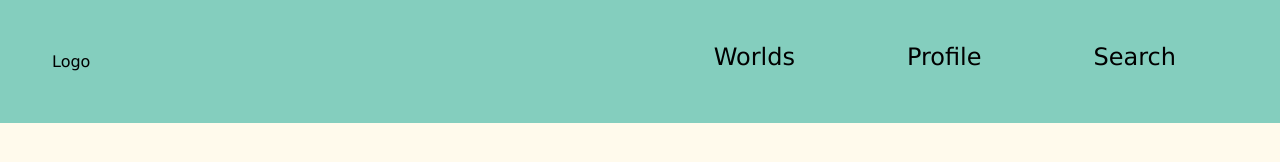
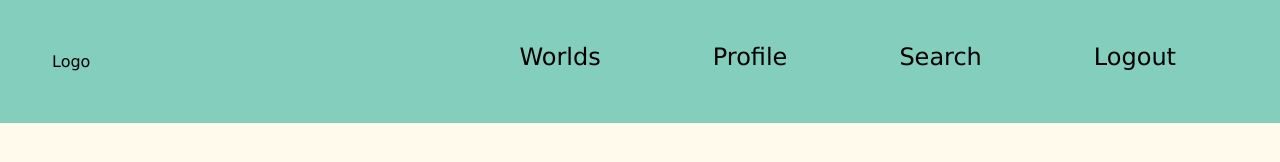
Before and after one commit to PetraHauk/YourAtlas_Fe, a website: page Js-template/html/article.html in a window 1280 px wide. Drawn offline with Linux system fonts and the light colour scheme; no server answers.

Commit message:
Logout Nappi (JS puuttuu vielä)

```diff
--- a/Js-template/html/article.html
+++ b/Js-template/html/article.html
@@ -16,6 +16,7 @@
     <li class="nav-item"><a class="front_page" href="worlds.html">Worlds</a></li>
     <li class="nav-item"><a class="profile_page" href="profile.html">Profile</a></li>
     <li class="nav-item"><a href="#">Search</a></li>
+    <li class="nav-item"><a href="#">Logout</a></li>
   </ul>
 </nav>
 
```
Also changed, not shown: Js-template/html/profile.html (+1 -0 lines), Js-template/html/world.html (+1 -0 lines), Js-template/html/worlds.html (+1 -0 lines).
